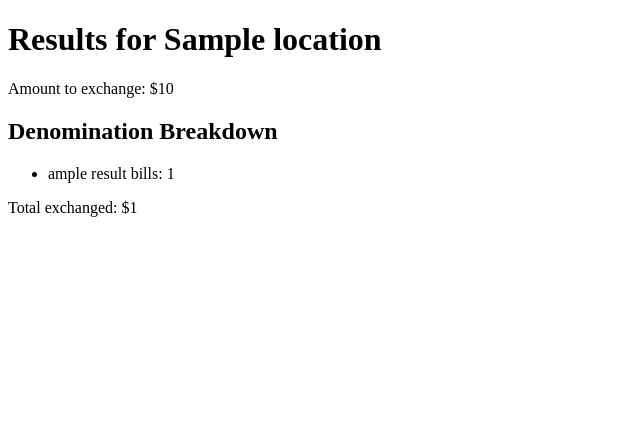
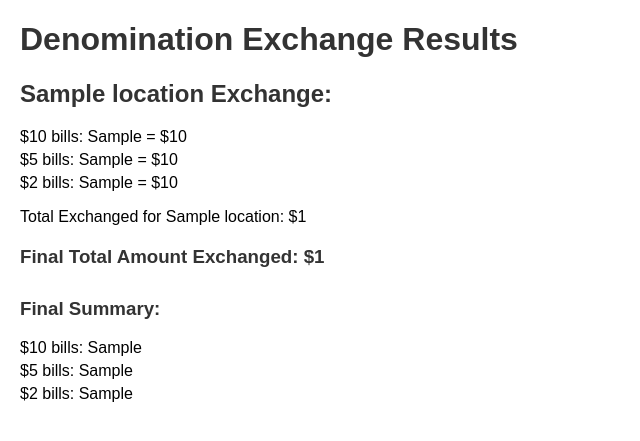
Before and after one commit to jasonzhangkm/dbs-25102024, a Flask app: template templates/result.html in a window 1280 px wide. Shown: the top 441 px of the page, without its empty margins (0-640 px from the left). Run offline with Flask 3, Linux system fonts and the light colour scheme; the template is opened without the code that fills it: most values are stand-ins (such as "Sample title", 1, 10 or a date in 2020).

Commit message:
Update result.html

```diff
--- a/templates/result.html
+++ b/templates/result.html
@@ -3,19 +3,56 @@
 <head>
     <meta charset="UTF-8">
     <meta name="viewport" content="width=device-width, initial-scale=1.0">
-    <title>Exchange Results</title>
+    <title>Denomination Exchange Results</title>
+    <style>
+        body {
+            font-family: Arial, sans-serif;
+            margin: 20px;
+        }
+        h1, h2, h3 {
+            color: #333;
+        }
+        ul {
+            list-style-type: none;
+            padding: 0;
+        }
+        li {
+            margin-bottom: 5px;
+        }
+        .location-result {
+            margin-bottom: 20px;
+        }
+        .final-summary {
+            margin-top: 30px;
+        }
+    </style>
 </head>
 <body>
-    <h1>Results for {{ location }}</h1>
-    <p>Amount to exchange: ${{ amount }}</p>
-    <h2>Denomination Breakdown</h2>
-    <ul>
-        {% for denom, count in result.items() %}
-            {% if denom != 'total_bills' %}
-                <li>{{ denom[1:] }} bills: {{ count }}</li>
-            {% endif %}
-        {% endfor %}
-    </ul>
-    <p>Total exchanged: ${{ total_exchanged }}</p>
+
+    <h1>Denomination Exchange Results</h1>
+
+    {% for location, result in all_results.items() %}
+    <div class="location-result">
+        <h2>{{ location }} Exchange:</h2>
+        <ul>
+            <li>$10 bills: {{ result.get('10', 0) }} = ${{ result.get('10', 0) * 10 }}</li>
+            <li>$5 bills: {{ result.get('5', 0) }} = ${{ result.get('5', 0) * 5 }}</li>
+            <li>$2 bills: {{ result.get('2', 0) }} = ${{ result.get('2', 0) * 2 }}</li>
+        </ul>
+        <p>Total Exchanged for {{ location }}: ${{ result['total_bills'] }}</p>
+    </div>
+    {% endfor %}
+
+    <h3>Final Total Amount Exchanged: ${{ total_amount_exchanged }}</h3>
+
+    <div class="final-summary">
+        <h3>Final Summary:</h3>
+        <ul>
+            <li>$10 bills: {{ final_summary['10'] }}</li>
+            <li>$5 bills: {{ final_summary['5'] }}</li>
+            <li>$2 bills: {{ final_summary['2'] }}</li>
+        </ul>
+    </div>
+
 </body>
 </html>
```
